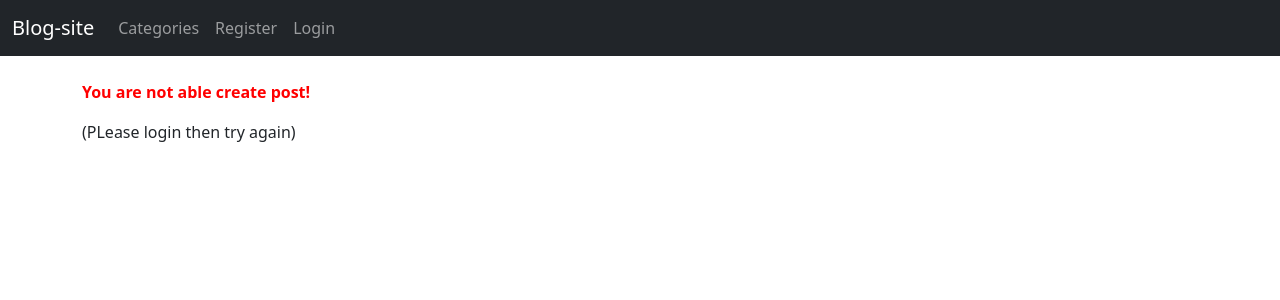
After one commit to khusan9889/Blog-site, a Django app: page /users/create-profile_page/ in a window 1280 px wide. The commit adds this page. Shown: the top 300 px of the page. Run offline with Django 4.2, Linux system fonts and the light colour scheme; some libraries are stand-ins or nearby versions.

Commit message:
Profile registration page added

```diff
--- a/blog/post_app/models.py
+++ b/blog/post_app/models.py
@@ -63,3 +63,6 @@ class Profile(models.Model):
 
     def __str__(self):
         return str(self.user)
+
+    def get_absolute_url(self):
+        return reverse('home')
--- a/blog/post_app/templates/base.html
+++ b/blog/post_app/templates/base.html
@@ -59,15 +59,19 @@
                   </a>
                   <ul class="dropdown-menu" aria-labelledby="navbarDropdown">
                     <li><a class="dropdown-item" href="{% url 'edit_profile' %}">Edit Settings</a></li>
-                    <li><a class="dropdown-item" href="{% url 'edit_profile_page' user.profile.id %}">Edit Profile Pge</a></li>
 
-                    <li><a class="dropdown-item" href="{% url 'show_profile_page' user.profile.id %}">Show Profile Page </a></li>
+                    {% if user.profile.id %}
+                      <li><a class="dropdown-item" href="{% url 'edit_profile_page' user.profile.id %}">Edit Profile Page</a></li>
+                      <li><a class="dropdown-item" href="{% url 'show_profile_page' user.profile.id %}">Show Profile Page </a></li>
+                    {% else %}
+                    <li><a class="dropdown-item" href=" {% url 'create_profile_page' %} ">Create Profile Pge</a></li>
+                    {% endif %}
+
+
+
                   </ul>
                 </li>
 
-                <!-- <li class="nav-item">
-                  <a class="nav-link" href=" {% url 'edit_profile' %} ">Edit Profile</a>
-                </li>                 -->
 
                 <li class="nav-item">
                   <a class="nav-link" href=" {% url 'logout' %} ">Logout</a>
--- a/blog/users/forms.py
+++ b/blog/users/forms.py
@@ -1,6 +1,7 @@
 from django.contrib.auth.forms import UserCreationForm, UserChangeForm, PasswordChangeForm
 from django.contrib.auth.models import User
 from django import forms
+from post_app.models import Profile
 
 class SignUpForm(UserCreationForm):
     email = forms.EmailField(widget=forms.EmailInput(attrs={'class': 'form-control', 'placeholder': 'Title of your post'}))
@@ -47,3 +48,18 @@ class PasswordChangingForm(PasswordChangeForm):
     class Meta:
         model = User
         fields = ('old_password', 'new_password1', 'new_password2')
+
+
+class ProfilePageForm(forms.ModelForm):
+    class Meta:
+        model = Profile
+        fields = ('bio', 'profile_pic', 'website_url', 'instagram_url', 'telegram_url')
+        widgets = {
+            'bio': forms.Textarea(attrs={'class': 'form-control', 'placeholder': 'Title of your post'}),
+            #'profile_pic': forms.TextInput(attrs={'class': 'form-control'}),
+            'website_url': forms.TextInput(attrs={'class': 'form-control' }),
+            'instagram_url': forms.TextInput(attrs={'class': 'form-control' }),
+            'telegram_url': forms.TextInput(attrs={'class': 'form-control' }),
+
+
+        }
--- /dev/null
+++ b/blog/users/templates/registration/create_user_profile_page.html
@@ -0,0 +1,28 @@
+{% extends 'base.html' %}
+
+{% block title %} Create a new Profile Page {% endblock %}
+
+
+
+{% block content%}
+
+{% if user.is_authenticated %}
+    <h1>Create Profile Page...</h1>
+    <br> <br>
+
+    <div class="form-control">
+        <form method="POST" enctype="multipart/form-data">
+            {% csrf_token %}
+            {{ form.as_p }}
+            <button class="btn btn-dark">Create Profile Page</button>
+        </form>
+    </div>
+
+
+
+{% else %}
+    <p style="color:red ;"> <strong> You are not able create post! </strong></p> (PLease login then try again)
+{% endif %}
+
+
+{% endblock %}
--- a/blog/users/urls.py
+++ b/blog/users/urls.py
@@ -1,5 +1,5 @@
 from django.urls import path
-from .views import ShowProfilePageView, UserRegisterView, UserEditView, PasswordsChangeView,EditProfilePageView
+from .views import ShowProfilePageView, UserRegisterView, UserEditView, PasswordsChangeView,EditProfilePageView, CreateProfilePageView
 from django.contrib.auth import views as auth_views
 from . import views
 
@@ -11,5 +11,6 @@ urlpatterns = [
     path('password_success', views.password_success, name= 'password_success'),
     path('<int:pk>/profile', ShowProfilePageView.as_view(), name='show_profile_page' ),
     path('<int:pk>/edit-profile_page', EditProfilePageView.as_view(), name='edit_profile_page' ),
+    path('create-profile_page/', CreateProfilePageView.as_view(), name='create_profile_page' ),
 
 ]
--- a/blog/users/views.py
+++ b/blog/users/views.py
@@ -3,9 +3,9 @@ from django.shortcuts import get_object_or_404, render
 from django.views import generic
 from django.contrib.auth.forms import UserCreationForm, UserChangeForm, PasswordChangeForm
 from django.urls import reverse_lazy
-from .forms import SignUpForm, EditProfileForm, PasswordChangingForm
+from .forms import SignUpForm, EditProfileForm, PasswordChangingForm, ProfilePageForm
 from django.contrib.auth.views import PasswordChangeView
-from django.views.generic import DetailView
+from django.views.generic import DetailView,CreateView
 from post_app.models import Profile
 #from .models import Profile
 
@@ -55,3 +55,14 @@ class EditProfilePageView(generic.UpdateView):
 
     fields = ['bio', 'profile_pic', 'website_url', 'instagram_url', 'telegram_url']
     success_url = reverse_lazy('home')
+
+
+class CreateProfilePageView(CreateView):
+    model = Profile
+    form_class = ProfilePageForm
+    template_name = 'registration/create_user_profile_page.html'
+    #fields = '__all__'
+
+    def form_valid(self, form):
+        form.instance.user = self.request.user
+        return super().form_valid(form)
```
Also changed, not shown: blog/db.sqlite3.
